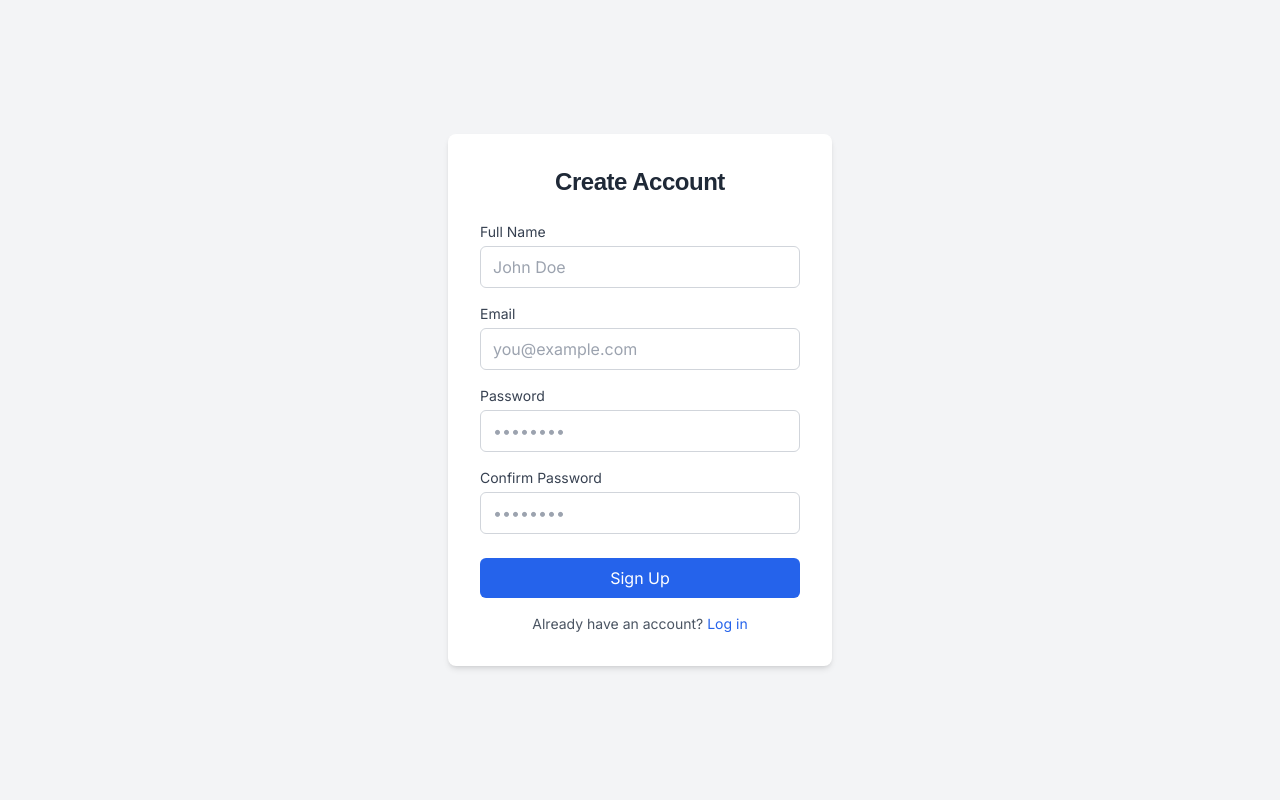
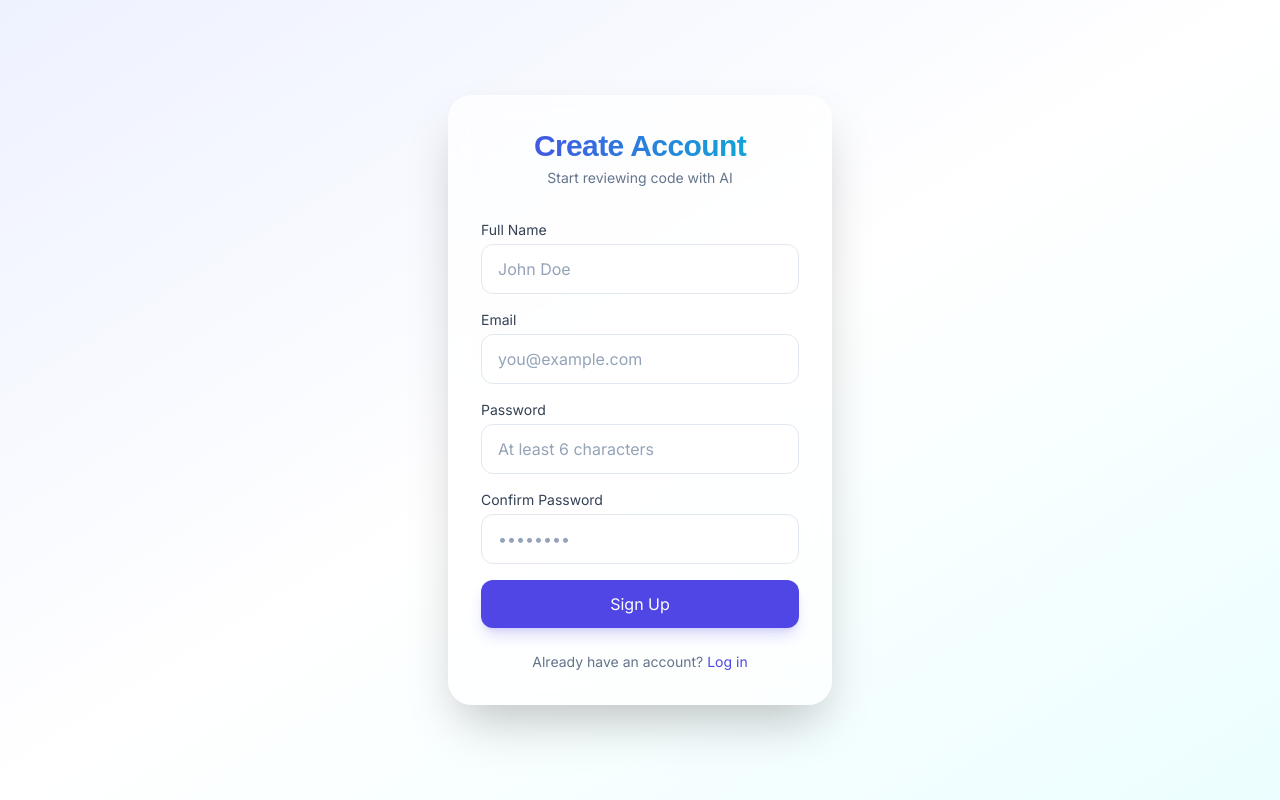
Before and after one commit to Rakesh051204/codezaro-frontend, a React (Create React App) app: page /register in a window 1280 px wide. Built offline with nearby package versions, Linux system fonts and the light colour scheme; a web font is replaced by a local one.

Commit message:
Upgrade Login and Register pages with premium design

```diff
--- a/src/pages/Login.js
+++ b/src/pages/Login.js
@@ -26,22 +26,27 @@
   };
 
   return (
-    <div className="min-h-screen flex items-center justify-center bg-gray-100 dark:bg-slate-900 transition-colors">
-      <form
-        onSubmit={handleSubmit}
-        className="bg-white dark:bg-slate-800 p-8 rounded-lg shadow-md w-full max-w-sm transition-colors"
-      >
-        <h1 className="text-2xl font-bold mb-6 text-center text-gray-800 dark:text-slate-100">
-          CodeZaro Login
+    <div className="min-h-screen flex items-center justify-center bg-gradient-to-br from-indigo-50 via-white to-cyan-50 dark:from-slate-950 dark:via-slate-900 dark:to-slate-950 transition-colors">
+      <div className="w-full max-w-md p-8">
+        <div className="glass p-8 rounded-3xl shadow-2xl border border-white/20 dark:border-slate-800/50">
+          <div className="text-center mb-8">
+            <h1 className="text-3xl font-display font-bold bg-gradient-to-r from-indigo-600 to-cyan-500 bg-clip-text text-transparent">
+              Welcome Back
             </h1>
+            <p className="text-slate-500 dark:text-slate-400 text-sm mt-1">
+              Log in to continue reviewing code
+            </p>
+          </div>
 
           {error && (
-          <p className="text-red-500 dark:text-red-400 text-sm mb-4 text-center">
+            <div className="bg-red-50 dark:bg-red-950/50 text-red-600 dark:text-red-400 text-sm p-3 rounded-xl mb-4 border border-red-200 dark:border-red-800/30">
               {error}
-          </p>
+            </div>
           )}
 
-        <label className="block text-sm font-medium text-gray-700 dark:text-slate-300 mb-1">
+          <form onSubmit={handleSubmit} className="space-y-4">
+            <div>
+              <label className="block text-sm font-medium text-slate-700 dark:text-slate-300 mb-1">
                 Email
               </label>
               <input
@@ -49,11 +54,13 @@
                 value={email}
                 onChange={(e) => setEmail(e.target.value)}
                 required
-          className="w-full px-3 py-2 border border-gray-300 dark:border-slate-600 dark:bg-slate-700 dark:text-slate-100 rounded-md mb-4 focus:outline-none focus:ring-2 focus:ring-blue-500"
+                className="w-full px-4 py-3 bg-white dark:bg-slate-800/80 border border-slate-200 dark:border-slate-700 rounded-xl focus:ring-2 focus:ring-indigo-500 focus:border-transparent transition dark:text-white placeholder:text-slate-400"
                 placeholder="you@example.com"
               />
+            </div>
 
-        <label className="block text-sm font-medium text-gray-700 dark:text-slate-300 mb-1">
+            <div>
+              <label className="block text-sm font-medium text-slate-700 dark:text-slate-300 mb-1">
                 Password
               </label>
               <input
@@ -61,25 +68,28 @@
                 value={password}
                 onChange={(e) => setPassword(e.target.value)}
                 required
-          className="w-full px-3 py-2 border border-gray-300 dark:border-slate-600 dark:bg-slate-700 dark:text-slate-100 rounded-md mb-6 focus:outline-none focus:ring-2 focus:ring-blue-500"
+                className="w-full px-4 py-3 bg-white dark:bg-slate-800/80 border border-slate-200 dark:border-slate-700 rounded-xl focus:ring-2 focus:ring-indigo-500 focus:border-transparent transition dark:text-white placeholder:text-slate-400"
                 placeholder="••••••••"
               />
+            </div>
 
             <button
               type="submit"
               disabled={loading}
-          className="w-full bg-blue-600 text-white py-2 rounded-md hover:bg-blue-700 transition disabled:opacity-50"
+              className="w-full py-3 bg-indigo-600 text-white font-medium rounded-xl hover:bg-indigo-700 transition shadow-lg shadow-indigo-600/20 hover:shadow-indigo-600/30 disabled:opacity-50"
             >
               {loading ? "Logging in..." : "Log In"}
             </button>
+          </form>
 
-        <p className="mt-4 text-sm text-center text-gray-600 dark:text-slate-400">
+          <p className="mt-6 text-sm text-center text-slate-500 dark:text-slate-400">
             Don't have an account?{" "}
-          <Link to="/register" className="text-blue-600 dark:text-blue-400 hover:underline">
+            <Link to="/register" className="text-indigo-600 dark:text-indigo-400 font-medium hover:underline">
               Sign up
             </Link>
           </p>
-      </form>
+        </div>
+      </div>
     </div>
   );
 }
--- a/src/pages/Register.js
+++ b/src/pages/Register.js
@@ -30,22 +30,27 @@
   };
 
   return (
-    <div className="min-h-screen flex items-center justify-center bg-gray-100 dark:bg-slate-900 transition-colors">
-      <form
-        onSubmit={handleSubmit}
-        className="bg-white dark:bg-slate-800 p-8 rounded-lg shadow-md w-full max-w-sm transition-colors"
-      >
-        <h1 className="text-2xl font-bold mb-6 text-center text-gray-800 dark:text-slate-100">
+    <div className="min-h-screen flex items-center justify-center bg-gradient-to-br from-indigo-50 via-white to-cyan-50 dark:from-slate-950 dark:via-slate-900 dark:to-slate-950 transition-colors">
+      <div className="w-full max-w-md p-8">
+        <div className="glass p-8 rounded-3xl shadow-2xl border border-white/20 dark:border-slate-800/50">
+          <div className="text-center mb-8">
+            <h1 className="text-3xl font-display font-bold bg-gradient-to-r from-indigo-600 to-cyan-500 bg-clip-text text-transparent">
               Create Account
             </h1>
+            <p className="text-slate-500 dark:text-slate-400 text-sm mt-1">
+              Start reviewing code with AI
+            </p>
+          </div>
 
           {error && (
-          <p className="text-red-500 dark:text-red-400 text-sm mb-4 text-center">
+            <div className="bg-red-50 dark:bg-red-950/50 text-red-600 dark:text-red-400 text-sm p-3 rounded-xl mb-4 border border-red-200 dark:border-red-800/30">
               {error}
-          </p>
+            </div>
           )}
 
-        <label className="block text-sm font-medium text-gray-700 dark:text-slate-300 mb-1">
+          <form onSubmit={handleSubmit} className="space-y-4">
+            <div>
+              <label className="block text-sm font-medium text-slate-700 dark:text-slate-300 mb-1">
                 Full Name
               </label>
               <input
@@ -53,11 +58,13 @@
                 value={fullName}
                 onChange={(e) => setFullName(e.target.value)}
                 required
-          className="w-full px-3 py-2 border border-gray-300 dark:border-slate-600 dark:bg-slate-700 dark:text-slate-100 rounded-md mb-4 focus:outline-none focus:ring-2 focus:ring-blue-500"
+                className="w-full px-4 py-3 bg-white dark:bg-slate-800/80 border border-slate-200 dark:border-slate-700 rounded-xl focus:ring-2 focus:ring-indigo-500 focus:border-transparent transition dark:text-white placeholder:text-slate-400"
                 placeholder="John Doe"
               />
+            </div>
 
-        <label className="block text-sm font-medium text-gray-700 dark:text-slate-300 mb-1">
+            <div>
+              <label className="block text-sm font-medium text-slate-700 dark:text-slate-300 mb-1">
                 Email
               </label>
               <input
@@ -65,11 +72,13 @@
                 value={email}
                 onChange={(e) => setEmail(e.target.value)}
                 required
-          className="w-full px-3 py-2 border border-gray-300 dark:border-slate-600 dark:bg-slate-700 dark:text-slate-100 rounded-md mb-4 focus:outline-none focus:ring-2 focus:ring-blue-500"
+                className="w-full px-4 py-3 bg-white dark:bg-slate-800/80 border border-slate-200 dark:border-slate-700 rounded-xl focus:ring-2 focus:ring-indigo-500 focus:border-transparent transition dark:text-white placeholder:text-slate-400"
                 placeholder="you@example.com"
               />
+            </div>
 
-        <label className="block text-sm font-medium text-gray-700 dark:text-slate-300 mb-1">
+            <div>
+              <label className="block text-sm font-medium text-slate-700 dark:text-slate-300 mb-1">
                 Password
               </label>
               <input
@@ -77,11 +86,13 @@
                 value={password}
                 onChange={(e) => setPassword(e.target.value)}
                 required
-          className="w-full px-3 py-2 border border-gray-300 dark:border-slate-600 dark:bg-slate-700 dark:text-slate-100 rounded-md mb-4 focus:outline-none focus:ring-2 focus:ring-blue-500"
-          placeholder="••••••••"
+                className="w-full px-4 py-3 bg-white dark:bg-slate-800/80 border border-slate-200 dark:border-slate-700 rounded-xl focus:ring-2 focus:ring-indigo-500 focus:border-transparent transition dark:text-white placeholder:text-slate-400"
+                placeholder="At least 6 characters"
               />
+            </div>
 
-        <label className="block text-sm font-medium text-gray-700 dark:text-slate-300 mb-1">
+            <div>
+              <label className="block text-sm font-medium text-slate-700 dark:text-slate-300 mb-1">
                 Confirm Password
               </label>
               <input
@@ -89,25 +100,28 @@
                 value={confirmPassword}
                 onChange={(e) => setConfirmPassword(e.target.value)}
                 required
-          className="w-full px-3 py-2 border border-gray-300 dark:border-slate-600 dark:bg-slate-700 dark:text-slate-100 rounded-md mb-6 focus:outline-none focus:ring-2 focus:ring-blue-500"
+                className="w-full px-4 py-3 bg-white dark:bg-slate-800/80 border border-slate-200 dark:border-slate-700 rounded-xl focus:ring-2 focus:ring-indigo-500 focus:border-transparent transition dark:text-white placeholder:text-slate-400"
                 placeholder="••••••••"
               />
+            </div>
 
             <button
               type="submit"
               disabled={loading}
-          className="w-full bg-blue-600 text-white py-2 rounded-md hover:bg-blue-700 transition disabled:opacity-50"
+              className="w-full py-3 bg-indigo-600 text-white font-medium rounded-xl hover:bg-indigo-700 transition shadow-lg shadow-indigo-600/20 hover:shadow-indigo-600/30 disabled:opacity-50"
             >
               {loading ? "Creating account..." : "Sign Up"}
             </button>
+          </form>
 
-        <p className="mt-4 text-sm text-center text-gray-600 dark:text-slate-400">
+          <p className="mt-6 text-sm text-center text-slate-500 dark:text-slate-400">
             Already have an account?{" "}
-          <Link to="/login" className="text-blue-600 dark:text-blue-400 hover:underline">
+            <Link to="/login" className="text-indigo-600 dark:text-indigo-400 font-medium hover:underline">
               Log in
             </Link>
           </p>
-      </form>
+        </div>
+      </div>
     </div>
   );
 }
```
Lines whose indentation alone changed are shown as unchanged.
